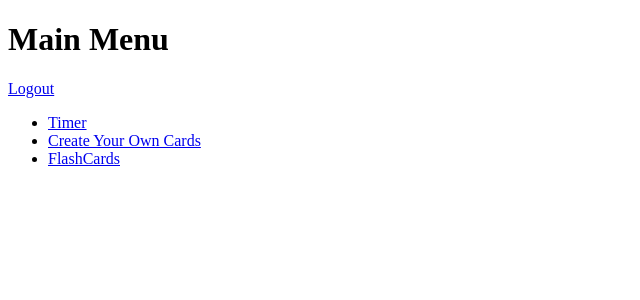
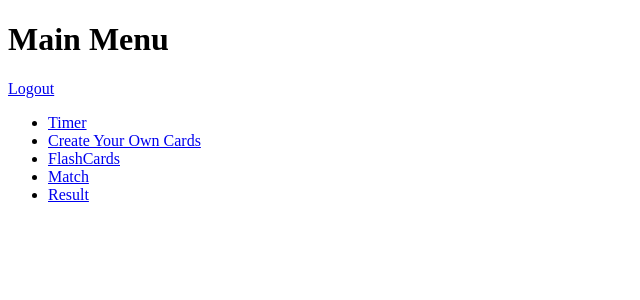
Before and after one commit to Jgoody4/Team-5, a Flask app: page /menu in a window 1280 px wide. Shown: the top 300 px of the page, without its empty margins (0-640 px from the left). Run offline with Flask 2, Linux system fonts and the light colour scheme; a user stored in the database is signed in; some libraries are stand-ins or nearby versions.

Commit message:
Asking to extend their usecases

```diff
--- a/our_site/__init__.py
+++ b/our_site/__init__.py
@@ -1,10 +1,12 @@
 from flask import Flask
 import os
 basedir = os.path.abspath(os.path.dirname(__file__))
+from flask_bootstrap import Bootstrap
 from flask_login import LoginManager
 from flask_sqlalchemy import SQLAlchemy
 
 the_site = Flask(__name__)
+Bootstrap(the_site)
 
 the_site.config.from_mapping(
     SECRET_KEY = 'you-will-know',
--- a/our_site/templates/menu.html
+++ b/our_site/templates/menu.html
@@ -12,6 +12,8 @@
       <li><a href="/thetimer">Timer</a></li>
       <li><a href="/createcards">Create Your Own Cards</a></li>
       <li><a href="/overheadview">FlashCards</a></li>
+      <li><a href="/match">Match</a></li>
+      <li><a href="/results">Result</a></li>
     </ul>
   </body>
   {% block content %} {% endblock %}
```
Also changed, not shown: our_site/app.db.
